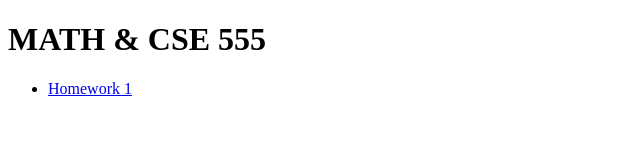
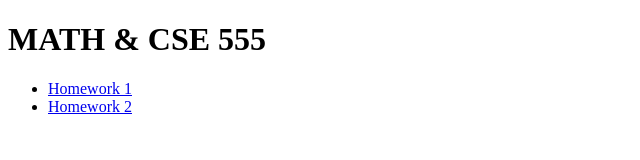
Before and after one commit to XuTeam/555Materials.github.io, a plain HTML site: page cfa1150f1787186742a9a884b73a43d8cf219f9b/index.html in a window 1280 px wide. Shown: the whole page, without its empty margins (0-640 px from the left). Drawn offline with Linux system fonts and the light colour scheme.

Commit message:
Added Homework 2

```diff
--- a/cfa1150f1787186742a9a884b73a43d8cf219f9b/index.html
+++ b/cfa1150f1787186742a9a884b73a43d8cf219f9b/index.html
@@ -12,6 +12,7 @@
     <nav>
         <ul>
             <li><a href="./HW1.pdf"> Homework 1</a></li>
+            <li><a href="./HW2.pdf"> Homework 2</a></li>
         </ul>
     </nav>
   </body>
```
Also changed, not shown: 1 other file.
